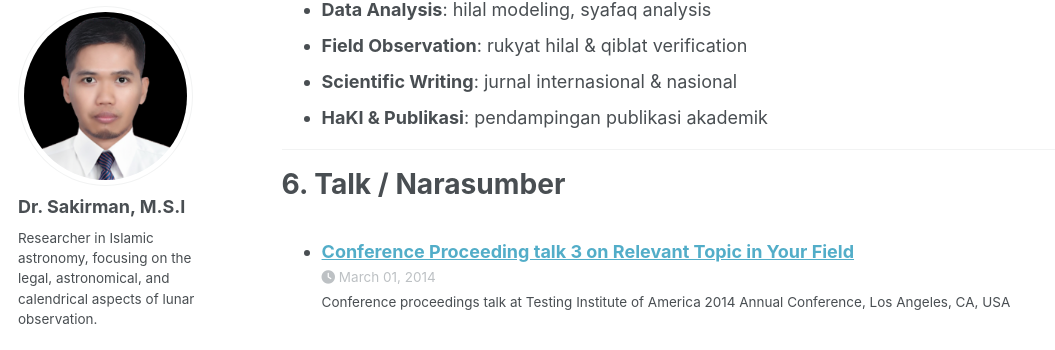
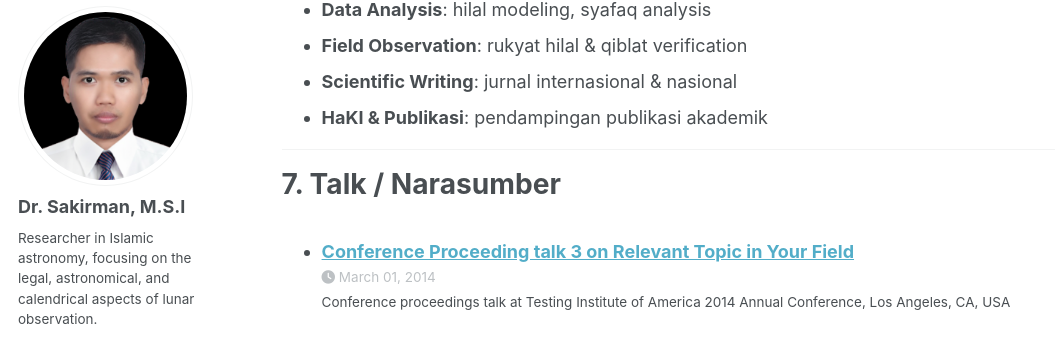
Before and after one commit to sakir-man/sakir-man.github.io, a Jekyll site: the page built from _pages/cv.md, in a window 1280 px wide and 900 px high, scrolled down 2231 px. Shown: the part 93-443 px from the top of the window, without its empty margins (0-1055 px from the left). Built offline with Jekyll 4.4.1, drawn with Linux system fonts in a browser that asks for light colours; some web fonts are replaced; a script that is not in the unit is left out.

Commit message:
Update cv.md

```diff
--- a/_pages/cv.md
+++ b/_pages/cv.md
@@ -87,7 +87,7 @@ Bidang keahlian: Ilmu Falak • Crescent Visibility • Kalender Hijriah
 
 ---
 
-# **6. Talk / Narasumber**
+# **7. Talk / Narasumber**
   <ul>{% for post in site.talks reversed %}
     {% include archive-single-talk-cv.html  %}
   {% endfor %}</ul>
```
